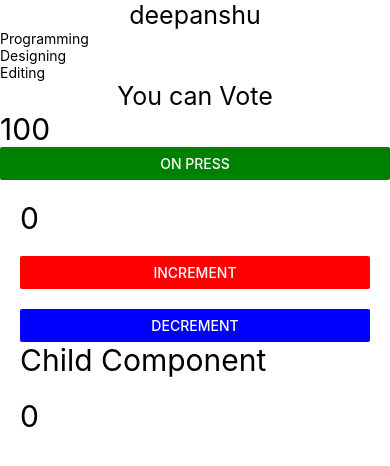
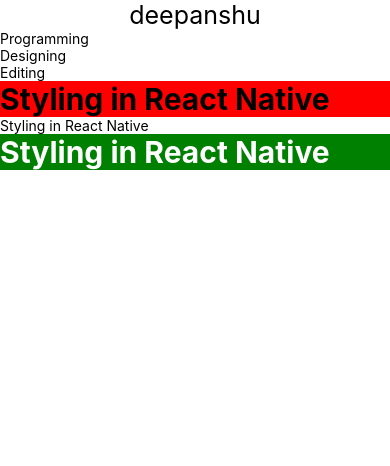
Before and after one commit to deepanshurajput0/Getting-Started-With-React-Native, a React Native app: screen / in a window 390 px wide. Shown: the top 466 px of the page. Built offline with nearby package versions, Linux system fonts and the light colour scheme.

Commit message:
using stylesheet

```diff
--- a/App.tsx
+++ b/App.tsx
@@ -1,6 +1,7 @@
 import React from 'react';
 import ButtonEv from './components/ButtonEv';
 import {Text, View, Button} from 'react-native';
+import Style from './components/Style';
 import Hooks from './components/Hooks';
 
 function App(): React.JSX.Element {
@@ -19,13 +20,14 @@
          )
         })
       }
-      <Text style={{fontSize: 25, textAlign: 'center'}} >
+      {/* <Text style={{fontSize: 25, textAlign: 'center'}} >
         {
           age < 18 ? 'You ar child' : 'You can Vote'
         }
-      </Text>
-      <ButtonEv/>
-      <Hooks/>
+      </Text> */}
+      {/* <ButtonEv/> */}
+      {/* <Hooks/> */}
+      <Style/>
     </View>
   );
 }
--- /dev/null
+++ b/components/Style.tsx
@@ -0,0 +1,30 @@
+import { View, Text, StyleSheet } from 'react-native'
+import React from 'react'
+
+const Style = () => {
+  return (
+    <View>
+      <Text style={styles.fontStyle}  >Styling in React Native</Text>
+      <Text  >Styling in React Native</Text>
+      <Text style={styles.fontStyle2} >Styling in React Native</Text>
+    </View>
+  )
+}
+
+
+const styles = StyleSheet.create({
+    fontStyle:{
+      fontSize:30,
+      fontWeight:'bold',
+      backgroundColor:"red"
+    },
+    fontStyle2:{
+        fontSize:30,
+        fontWeight:'bold',
+        backgroundColor:"green",
+        color:"white"
+    }
+})
+
+
+export default Style;
```
